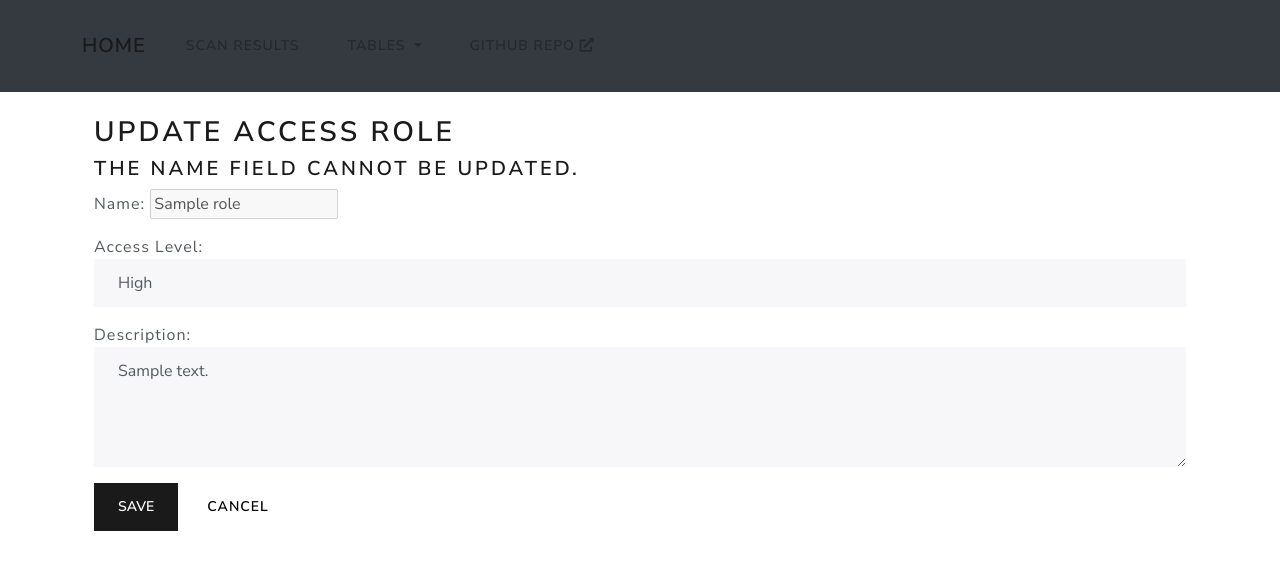
After one commit to jorgesoft/django-vulns, a Django app: a page that uses dashboard/templates/dashboard/access_roles/update.html in a window 1280 px wide. The commit adds this page. Shown: the top 570 px of the page. Run offline with Django 5.2, Linux system fonts and the light colour scheme; tables that the repository leaves empty hold one stand-in row (values such as "Sample post"); some libraries are stand-ins or nearby versions.

Commit message:
django added ar update view function, changed table description field type

```diff
--- a/dashboard/forms.py
+++ b/dashboard/forms.py
@@ -75,24 +75,29 @@ class AssignedGroupsForm(forms.Form):
 
 class AccessRolesForm(forms.ModelForm):
     ACCESS_LEVEL_CHOICES = (
-    ('High', 'High'),
-    ('Normal', 'Normal'),
-    ('Low', 'Low'),
+        ('High', 'High'),
+        ('Normal', 'Normal'),
+        ('Low', 'Low'),
     )
 
     access_level = forms.ChoiceField(
         choices=ACCESS_LEVEL_CHOICES,
         label="Access Level",
-        required=False,  # Set to True if this field should not be nullable
+        required=False,
         widget=forms.Select(attrs={'class': 'form-control'})
     )
     description = forms.CharField(
         widget=forms.Textarea(attrs={'class': 'form-control', 'rows': 4}),
-        required=False  # Update based on whether your field is required
+        required=False
     )
+
     class Meta:
-        model = AccessRoles  # Assuming your model is named AccessRole
+        model = AccessRoles  # Assuming your model is named AccessRoles
         fields = ['name', 'access_level', 'description']
 
     def __init__(self, *args, **kwargs):
+        self.is_update = kwargs.pop('is_update', False)
         super(AccessRolesForm, self).__init__(*args, **kwargs)
+        if self.is_update:
+            self.fields['name'].disabled = True
+            self.fields['name'].required = False
--- a/dashboard/models.py
+++ b/dashboard/models.py
@@ -11,7 +11,7 @@ from django.db import models
 class AccessRoles(models.Model):
     name = models.CharField(primary_key=True, max_length=45)
     access_level = models.CharField(max_length=45, blank=True, null=True)
-    description = models.CharField(max_length=45, blank=True, null=True)
+    description = models.TextField(blank=True, null=True)
 
     class Meta:
         managed = False
--- a/dashboard/templates/dashboard/access_roles/list.html
+++ b/dashboard/templates/dashboard/access_roles/list.html
@@ -33,7 +33,7 @@
                 <td>{{ role.access_level }}</td>
                 <td>{{ role.description }}</td>
                 <td>
-                    {% comment %} <a href="{% url 'access-role-update' role.name %}" class="btn btn-outline-dark btn-sm btn-fixed-width my-1">Update</a> {% endcomment %}
+                    <a href="{% url 'access-role-update' role.name %}" class="btn btn-outline-dark btn-sm btn-fixed-width my-1">Update</a>
                     <form action="{% url 'access-role-delete' role.name %}" method="post" class="d-inline-block" onsubmit="return confirm('Are you sure you want to delete this access role?');">
                         {% csrf_token %}
                         <button type="submit" class="btn btn-outline-danger btn-sm btn-fixed-width my-1">Delete</button>
--- /dev/null
+++ b/dashboard/templates/dashboard/access_roles/update.html
@@ -0,0 +1,14 @@
+{% extends 'base.html' %}
+
+{% block content %}
+<div class="container mt-3">
+    <h2>Update Access Role</h2>
+    <h4>The name field cannot be updated.</h4>
+    <form method="post">
+        {% csrf_token %}
+        {{ form.as_p }}
+        <button type="submit" class="btn btn-primary">Save</button>
+        <a href="{% url 'access_roles' %}" class="btn btn-secondary">Cancel</a>
+    </form>
+</div>
+{% endblock %}
--- a/dashboard/urls.py
+++ b/dashboard/urls.py
@@ -41,6 +41,7 @@ from .views.access_roles import (
     access_roles_list,
     create_access_role,
     delete_access_role,
+    update_access_role,
 )
 
 urlpatterns = [
@@ -80,4 +81,5 @@ urlpatterns = [
     path('access_roles/', access_roles_list, name='access_roles'),
     path('access_roles/create/', create_access_role, name='access-role-create'),
     path('access_roles/delete/<str:role_name>/', delete_access_role, name='access-role-delete'),
+    path('access_roles/update/<str:role_name>/', update_access_role, name='access-role-update'),
 ]
--- a/dashboard/views/access_roles.py
+++ b/dashboard/views/access_roles.py
@@ -70,3 +70,39 @@ def delete_access_role(request, role_name):
     else:
         messages.error(request, 'Invalid request method.')
         return redirect('access_roles')
+
+
+def update_access_role(request, role_name):
+    if request.method == 'GET':
+        with connection.cursor() as cursor:
+            # Construct and execute the raw SQL query to delete an access role
+            cursor.execute("SELECT * FROM access_roles WHERE name = %s", [role_name])
+            access_role = cursor.fetchone()
+            if not access_role:
+                raise Http404("Access role not found.")
+
+            # Initialize the form with fetched data including the name
+            form = AccessRolesForm(initial={
+                'name': role_name,
+                'access_level': access_role[1],
+                'description': access_role[2]
+            }, is_update=True)
+            return render(request, 'dashboard/access_roles/update.html', {'form': form, 'role_name': role_name})
+
+    elif request.method == 'POST':
+        form = AccessRolesForm(request.POST, is_update=True)
+        if form.is_valid():
+            access_level = form.cleaned_data['access_level']
+            description = form.cleaned_data['description']
+
+            with connection.cursor() as cursor:
+                # Construct and execute the raw SQL query to delete an access role
+                sql = "UPDATE access_roles SET access_level = %s, description = %s WHERE name = %s"
+                cursor.execute(sql, [access_level, description, role_name])
+                messages.success(request, 'Access role updated successfully!')
+                return redirect('access_roles')
+        else:
+            messages.error(request, 'Form is not valid')
+            return render(request, 'dashboard/access_roles/update.html', {'form': form, 'role_name': role_name})
+    else:
+        return Http404
--- a/db_files/sql_files/a_schema.sql
+++ b/db_files/sql_files/a_schema.sql
@@ -137,7 +137,7 @@ CREATE TABLE IF NOT EXISTS `mydb`.`results` (
 CREATE TABLE IF NOT EXISTS `mydb`.`access_roles` (
   `name` VARCHAR(45) NOT NULL,
   `access_level` ENUM('High', 'Normal', 'Low') NULL,
-  `description` VARCHAR(255) NULL,
+  `description` LONGTEXT NULL,
   PRIMARY KEY (`name`))
 ENGINE = InnoDB;
 
```
